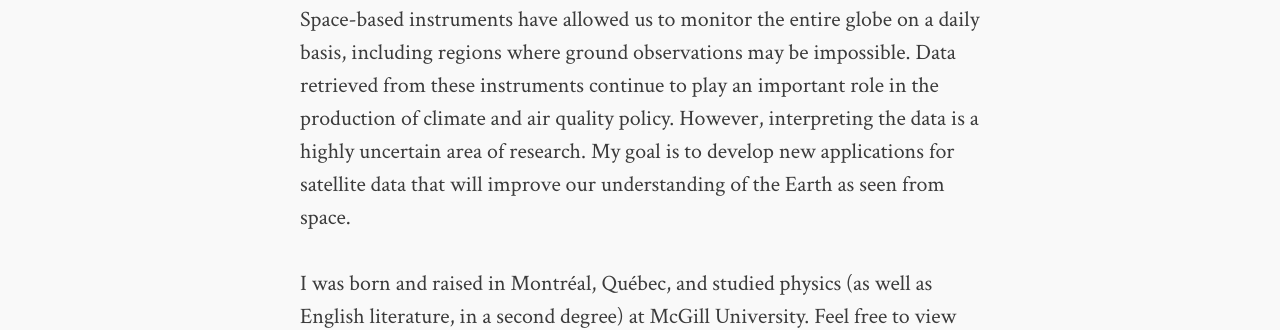
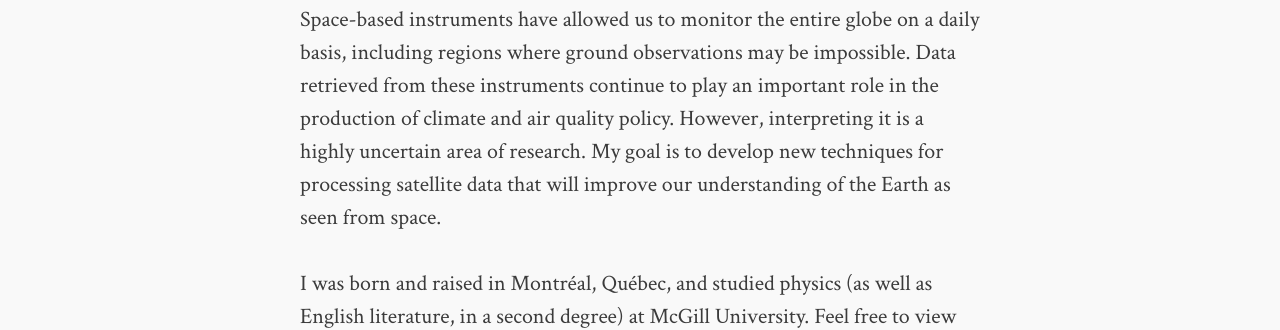
Before and after one commit to djvaron/djvaron.github.io, a Jekyll site: the page built from about.md, in a window 1280 px wide. Shown: the part 901-1231 px from the top of the page. Built offline with Jekyll 4.4.1, drawn with Linux system fonts in a browser that asks for light colours.

Commit message:
edit about

```diff
--- a/about.md
+++ b/about.md
@@ -10,7 +10,7 @@
 
 I work with Professor Daniel Jacob in the Atmospheric Chemistry Modeling Group ([ACMG](http://acmg.seas.harvard.edu/)) at Harvard. I'm mainly interested in using satellite observations to estimate emissions of greenhouse gases and other air pollutants on Earth.
 
-Space-based instruments have allowed us to monitor the entire globe on a daily basis, including regions where ground observations may be impossible<!---for infrastructural or political reasons--->. Data retrieved from these instruments continue to play an important role in the production of climate and air quality policy. However, interpreting the data is a highly uncertain area of research. My goal is to develop new applications for satellite data that will improve our understanding of the Earth as seen from space.
+Space-based instruments have allowed us to monitor the entire globe on a daily basis, including regions where ground observations may be impossible<!---for infrastructural or political reasons--->. Data retrieved from these instruments continue to play an important role in the production of climate and air quality policy. However, interpreting it is a highly uncertain area of research. My goal is to develop new techniques for processing satellite data that will improve our understanding of the Earth as seen from space.
 
 I was born and raised in Montr&#233;al, Qu&#233;bec, and studied physics (as well as English literature, in a second degree) at McGill University. Feel free to view <a href="{{ site.url }}/cv.pdf">my CV</a> for more details.
 
```
